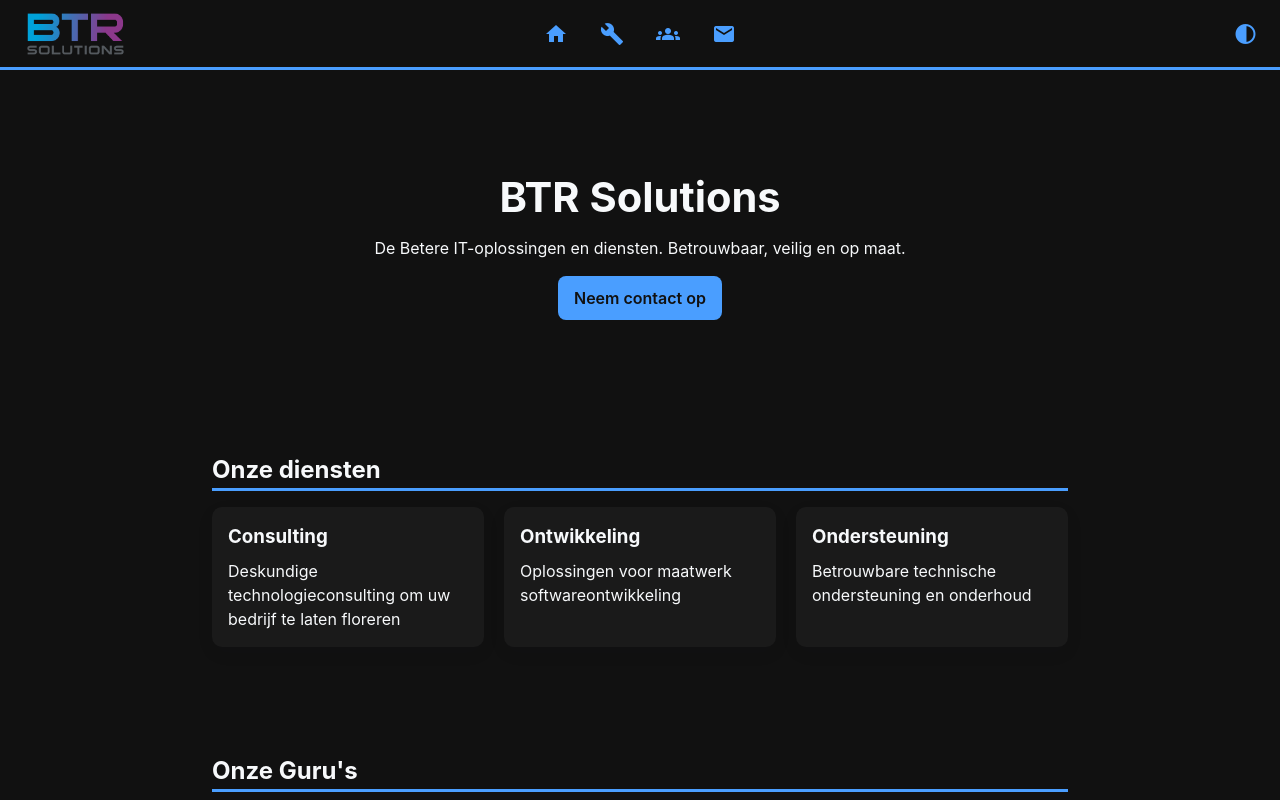
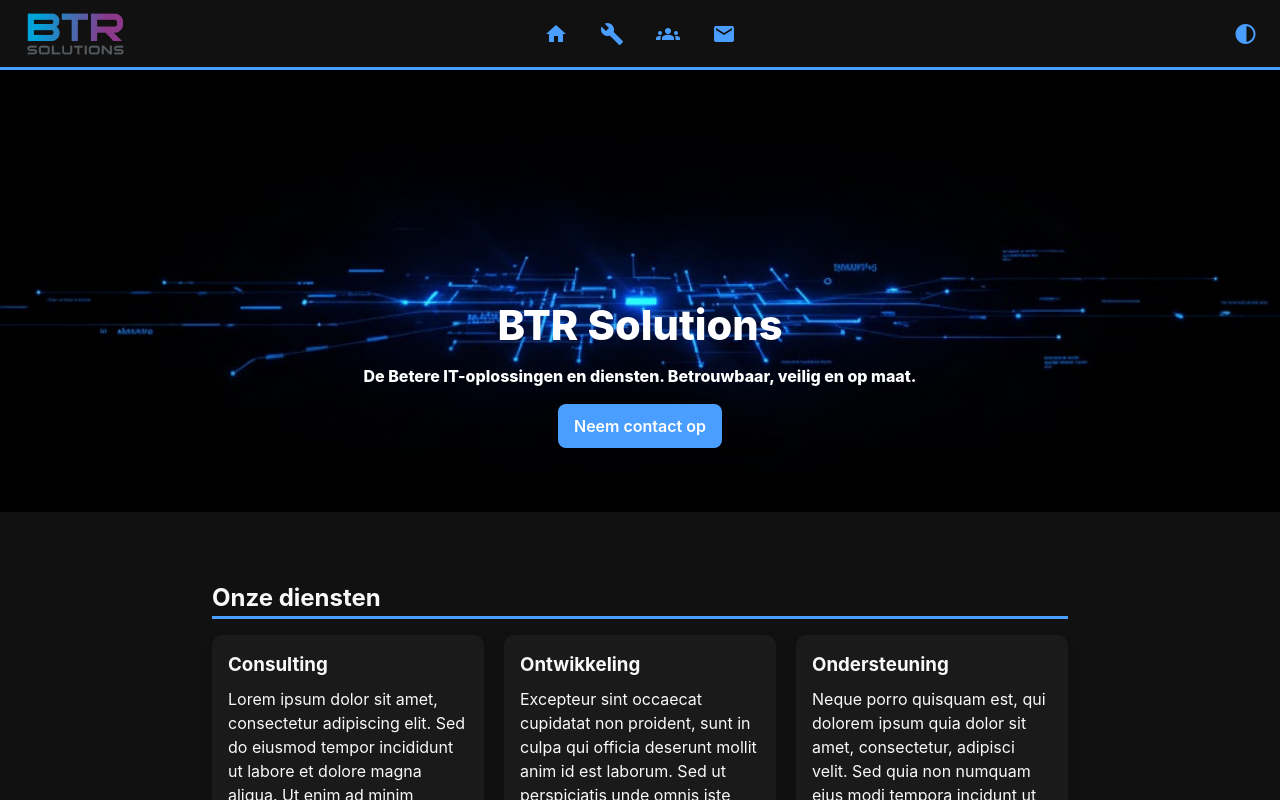
Before and after one commit to gbaars/gbaars.github.io, a plain HTML site: page index.html in a window 1280 px wide. Both pictures are taken after a click on the button "contrast". Shown: the top 800 px of the page. Drawn offline with Linux system fonts and the light colour scheme.

Commit message:
update content and styles and theme toggle functionality

```diff
--- a/css/style.css
+++ b/css/style.css
@@ -3,6 +3,7 @@
     --text: #111111;
     --card: #ffffff;
     --accent: #0b6cf6;
+    --hero-text-color: #ffffff;
     --container: 70%;
     --radius: 10px;
     --gap: 20px;
@@ -15,11 +16,25 @@
     --text: #f7f9fb;
     --card: #1a1a1a;
     --accent: #4a9eff;
+    --hero-text-color: #ffffff;
     --container: 70%;
     --radius: 10px;
     --gap: 20px;
     --header-height: 70px;
     font-family: Inter, system-ui, -apple-system, "Segoe UI", Roboto, "Helvetica Neue", Arial
+}
+
+[data-theme="high-contrast"] {
+    --bg: #000000;
+    --text: #ffffff;
+    --card: #000000;
+    --accent: #ffffff;
+    --hero-text-color: #ffffff;
+    --container: 70%;
+    --radius: 10px;
+    --gap: 20px;
+    --header-height: 70px;
+    font-family: Inter, system-ui, -apple-system, "Segoe UI", Roboto, "Helvetica Neue", Arial;
 }
 
 .theme-toggle {
@@ -120,7 +135,7 @@ body {
     font-weight: 600;
     padding: .25rem .5rem;
     border-radius: 6px;
-    font-size: 1.5rem; /* Icon size */
+    font-size: 1.5rem;
     display: flex;
     align-items: center;
     justify-content: center;
@@ -154,10 +169,17 @@ section {
     scroll-margin-top: 70px;
 }
 
-/* Hero */
 .hero {
-    padding-top: 4rem;
+    padding-top: 12rem;
     padding-bottom: 2rem;
+
+
+    /* Image background */
+    background-image: url('../img/hero_img.jpg'); /* Replace with your image path */
+    background-size: cover;
+    background-position: center;
+    background-repeat: no-repeat;
+    position: relative; /* Ensures content overlays the image */
 }
 
 .hero-inner {
@@ -168,14 +190,17 @@ section {
 
 .hero h1 {
     font-size: clamp(1.6rem, 4vw, 2.6rem);
+    color: var(--hero-text-color);
+    font-weight: 800;
     margin-bottom: .5rem;
 }
 
 .sub {
     margin-bottom: 1rem;
+    color: var(--hero-text-color);
+    font-weight: 800;
 }
 
-/* Buttons */
 .btn {
     border: none;
 }
@@ -183,7 +208,7 @@ section {
 .btn {
     display: inline-block;
     background: var(--accent);
-    color: var(--bg);
+    color: var(--hero-text-color);
     padding: .6rem 1rem;
     border-radius: 8px;
     text-decoration: none;
--- a/index.html
+++ b/index.html
@@ -39,35 +39,35 @@
         <div class="grid">
             <article class="card">
                 <h3>Consulting</h3>
-                <p>Deskundige technologieconsulting om uw bedrijf te laten floreren</p>
+                <p>Lorem ipsum dolor sit amet, consectetur adipiscing elit. Sed do eiusmod tempor incididunt ut labore et dolore magna aliqua. Ut enim ad minim veniam, quis nostrud exercitation ullamco laboris nisi ut aliquip ex ea commodo consequat. Duis aute irure dolor in reprehenderit in voluptate velit esse cillum dolore eu fugiat nulla pariatur.</p>
             </article>
             <article class="card">
                 <h3>Ontwikkeling</h3>
-                <p>Oplossingen voor maatwerk softwareontwikkeling</p>
+                <p>Excepteur sint occaecat cupidatat non proident, sunt in culpa qui officia deserunt mollit anim id est laborum. Sed ut perspiciatis unde omnis iste natus error sit voluptatem accusantium doloremque laudantium. Totam rem aperiam, eaque ipsa quae ab illo inventore veritatis et quasi architecto beatae vitae dicta sunt explicabo. Nemo enim ipsam voluptatem quia voluptas sit aspernatur aut odit aut fugit.</p>
             </article>
             <article class="card">
                 <h3>Ondersteuning</h3>
-                <p>Betrouwbare technische ondersteuning en onderhoud</p>
+                <p>Neque porro quisquam est, qui dolorem ipsum quia dolor sit amet, consectetur, adipisci velit. Sed quia non numquam eius modi tempora incidunt ut labore et dolore magnam aliquam quaerat voluptatem. Ut enim ad minima veniam, quis nostrum exercitationem ullam corporis suscipit laboriosam. Nisi ut aliquid ex ea commodi consequatur? Quis autem vel eum iure reprehenderit qui in ea voluptate velit esse quam nihil molestiae consequatur.</p>
             </article>
         </div>
     </section>
 
     <section id="about" class="about container">
-        <h2>Onze Guru's</h2>
+        <h2>Het team</h2>
         <div class="grid">
             <article class="card">
                 <h3>Gijsjan</h3>
-                <h4>Database Guru</h4>
+                <h4>Data</h4>
                 <p>Lorem ipsum dolor sit amet, consectetur adipiscing elit. Sed do eiusmod tempor incididunt ut labore et dolore magna aliqua. Ut enim ad minim veniam, quis nostrud exercitation ullamco laboris nisi ut aliquip ex ea commodo consequat. Duis aute irure dolor in reprehenderit in voluptate velit esse cillum dolore eu fugiat nulla pariatur.</p>
             </article>
             <article class="card">
                 <h3>Sebastiaan</h3>
-                <h4>Tech Guru</h4>
+                <h4>Tech</h4>
                 <p>Excepteur sint occaecat cupidatat non proident, sunt in culpa qui officia deserunt mollit anim id est laborum. Sed ut perspiciatis unde omnis iste natus error sit voluptatem accusantium doloremque laudantium. Totam rem aperiam, eaque ipsa quae ab illo inventore veritatis et quasi architecto beatae vitae dicta sunt explicabo. Nemo enim ipsam voluptatem quia voluptas sit aspernatur aut odit aut fugit.</p>
             </article>
             <article class="card">
                 <h3>Reinier</h3>
-                <h4>Business Guru</h4>
+                <h4>Business</h4>
                 <p>Neque porro quisquam est, qui dolorem ipsum quia dolor sit amet, consectetur, adipisci velit. Sed quia non numquam eius modi tempora incidunt ut labore et dolore magnam aliquam quaerat voluptatem. Ut enim ad minima veniam, quis nostrum exercitationem ullam corporis suscipit laboriosam. Nisi ut aliquid ex ea commodi consequatur? Quis autem vel eum iure reprehenderit qui in ea voluptate velit esse quam nihil molestiae consequatur.</p>
             </article>
         </div>
--- a/js/theme-toggle.js
+++ b/js/theme-toggle.js
@@ -1,23 +1,19 @@
-document.addEventListener('DOMContentLoaded', () => {
-    const toggleButton = document.getElementById('theme-toggle');
-    const body = document.body;
+const themeToggle = document.querySelector('.theme-toggle');
+const themes = ['light', 'dark'];
+// const themes = ['light', 'dark', 'high-contrast'];
+let currentThemeIndex = 0;
 
-    // Check for saved theme preference or default to light
-    const currentTheme = localStorage.getItem('theme') || 'light';
-    body.setAttribute('data-theme', currentTheme);
-    updateButtonIcon(currentTheme);
+// Load saved theme or default to light
+const savedTheme = localStorage.getItem('theme') || 'light';
+currentThemeIndex = themes.indexOf(savedTheme);
+if (currentThemeIndex === -1) currentThemeIndex = 0;
+document.documentElement.setAttribute('data-theme', savedTheme === 'light' ? '' : savedTheme);
 
-    toggleButton.addEventListener('click', () => {
-        const newTheme = body.getAttribute('data-theme') === 'light' ? 'dark' : 'light';
-        body.setAttribute('data-theme', newTheme);
-        localStorage.setItem('theme', newTheme);
-        updateButtonIcon(newTheme);
-    });
-
-    function updateButtonIcon(theme) {
-        toggleButton.innerHTML = '<i class="material-icons">contrast</i>';
-        toggleButton.setAttribute('aria-label', theme === 'light' ? 'Switch to dark mode' : 'Switch to light mode');
-    }
+themeToggle.addEventListener('click', () => {
+    currentThemeIndex = (currentThemeIndex + 1) % themes.length;
+    const newTheme = themes[currentThemeIndex];
+    document.documentElement.setAttribute('data-theme', newTheme === 'light' ? '' : newTheme);
+    localStorage.setItem('theme', newTheme);
 });
 
 
```
Also changed, not shown: img/hero_img.jpg (added).
